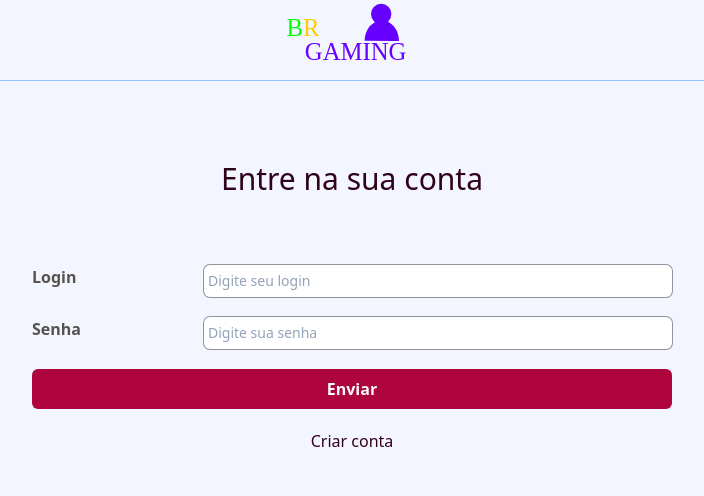
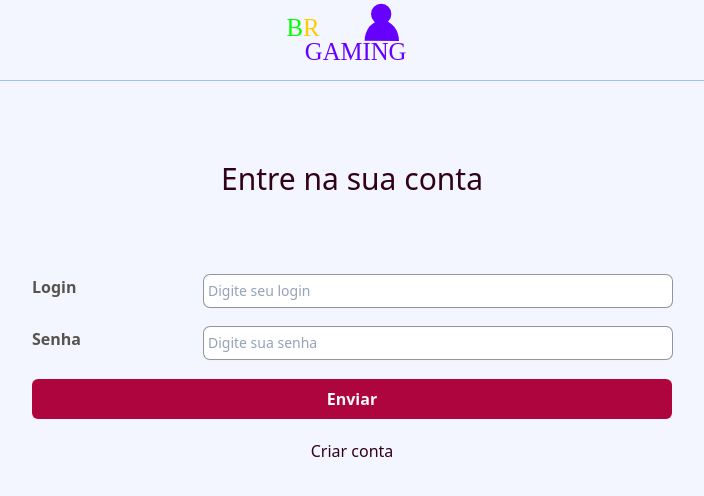
Before and after one commit to netojocelino/brgaming-users, a React (Vite) app: page / in a window 1280 px wide. Shown: the top 496 px of the page, without its empty margins (288-992 px from the left). Built offline with nearby package versions, Linux system fonts and the light colour scheme.

Commit message:
guest with error block spaced

```diff
--- a/src/wizards/Guest.tsx
+++ b/src/wizards/Guest.tsx
@@ -22,7 +22,7 @@ export default function (props: WizardGuestProps) {
                     { props.errorMessage }
                 </div>}
 
-                <form className="w-full h-3/4 flex justify-center items-center flex-col space-y-5">
+                <form className="w-full h-3/4 flex justify-center items-center flex-col space-y-5 mt-5">
                     { props.children }
                 </form>
             </div>
```
